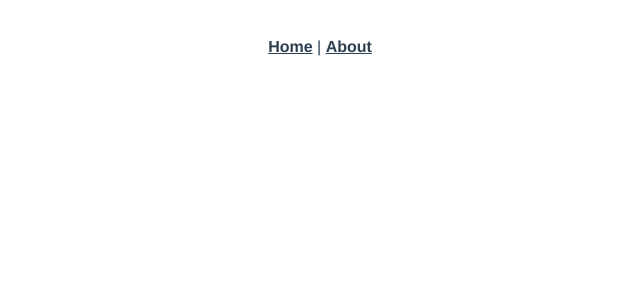
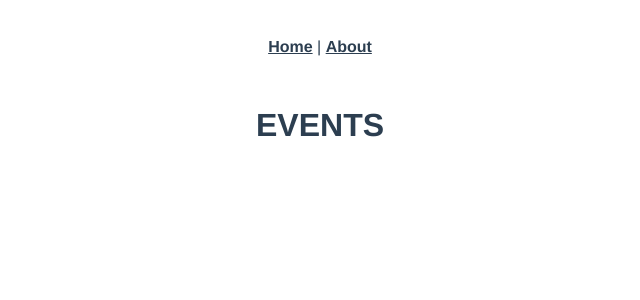
Before and after one commit to henrik-foogel/bunnyrabbits, a Vue app: page /#/events in a window 1280 px wide. Shown: the top 300 px of the page, without its empty margins (320-960 px from the left). Built offline with nearby package versions, Linux system fonts and the light colour scheme.

Commit message:
Real first

```diff
--- a/src/router.js
+++ b/src/router.js
@@ -12,12 +12,19 @@ export default new Router({
       component: Home
     },
     {
-      path: '/about',
-      name: 'about',
-      // route level code-splitting
-      // this generates a separate chunk (about.[hash].js) for this route
-      // which is lazy-loaded when the route is visited.
-      component: () => import(/* webpackChunkName: "about" */ './views/About.vue')
+      path: '/events',
+      name: 'events',
+      component: () => import('./views/Events.vue')
+    },
+    {
+      path: '/buy',
+      name: 'buy',
+      component: () => import('./views/Buy.vue')
+    },
+    {
+      path: '/tickets',
+      name: 'tickets',
+      component: () => import('./views/Tickets.vue')
     }
   ]
 })
--- a/src/views/About.vue
+++ /dev/null
@@ -1,5 +0,0 @@
-<template>
-  <div class="about">
-    <h1>This is an about page</h1>
-  </div>
-</template>
--- /dev/null
+++ b/src/views/Buy.vue
@@ -0,0 +1,5 @@
+<template>
+  <div class="buy">
+    <h1>BUY</h1>
+  </div>
+</template>
--- /dev/null
+++ b/src/views/Events.vue
@@ -0,0 +1,5 @@
+<template>
+  <div class="events">
+    <h1>EVENTS</h1>
+  </div>
+</template>
--- a/src/views/Home.vue
+++ b/src/views/Home.vue
@@ -1,18 +1,13 @@
 <template>
   <div class="home">
-    <img alt="Vue logo" src="../assets/logo.png">
-    <HelloWorld msg="Welcome to Your Vue.js App"/>
   </div>
 </template>
 
 <script>
-// @ is an alias to /src
-import HelloWorld from '@/components/HelloWorld.vue'
 
 export default {
   name: 'home',
   components: {
-    HelloWorld
   }
 }
 </script>
--- /dev/null
+++ b/src/views/Tickets.vue
@@ -0,0 +1,5 @@
+<template>
+  <div class="tickets">
+    <h1>TICKETS</h1>
+  </div>
+</template>
```
